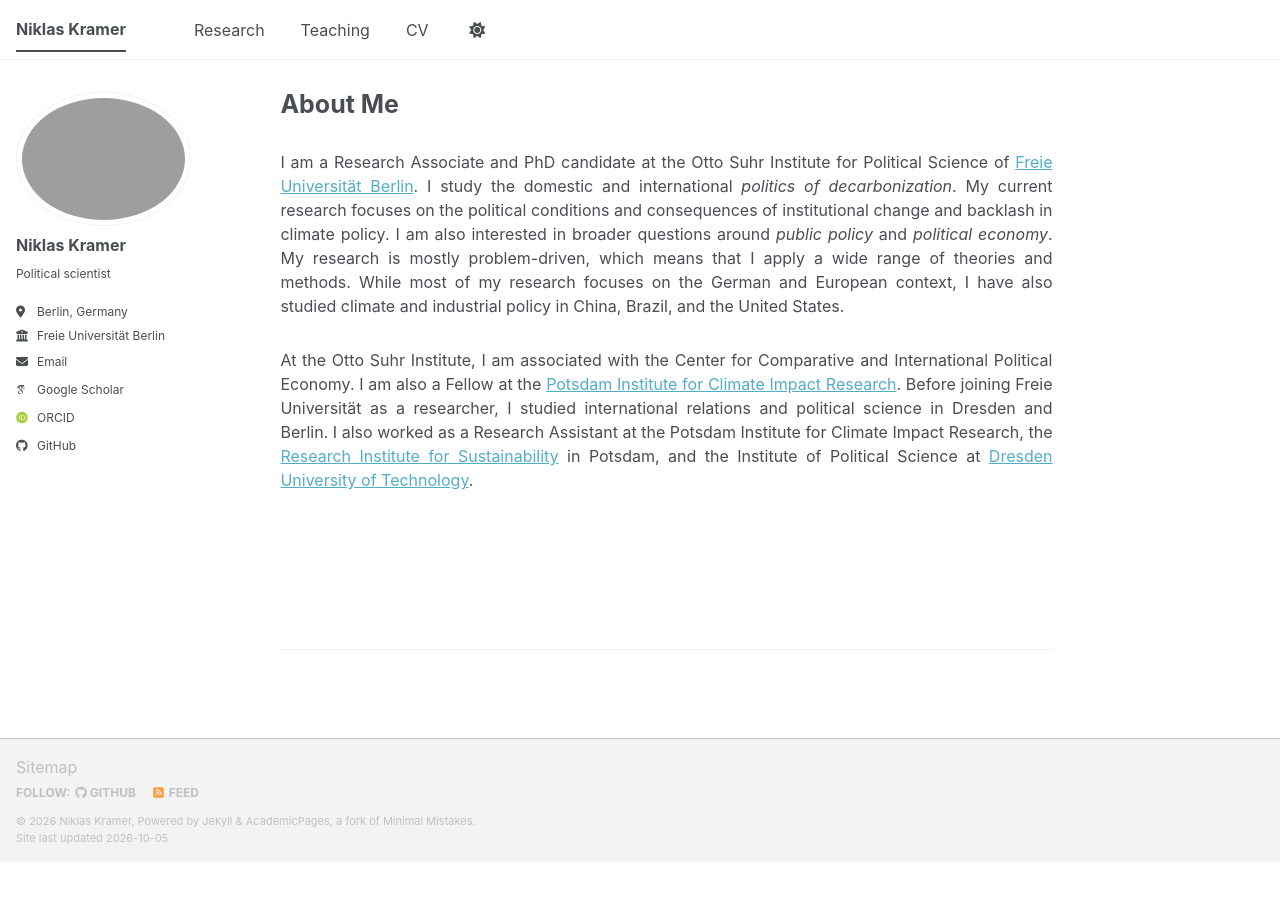
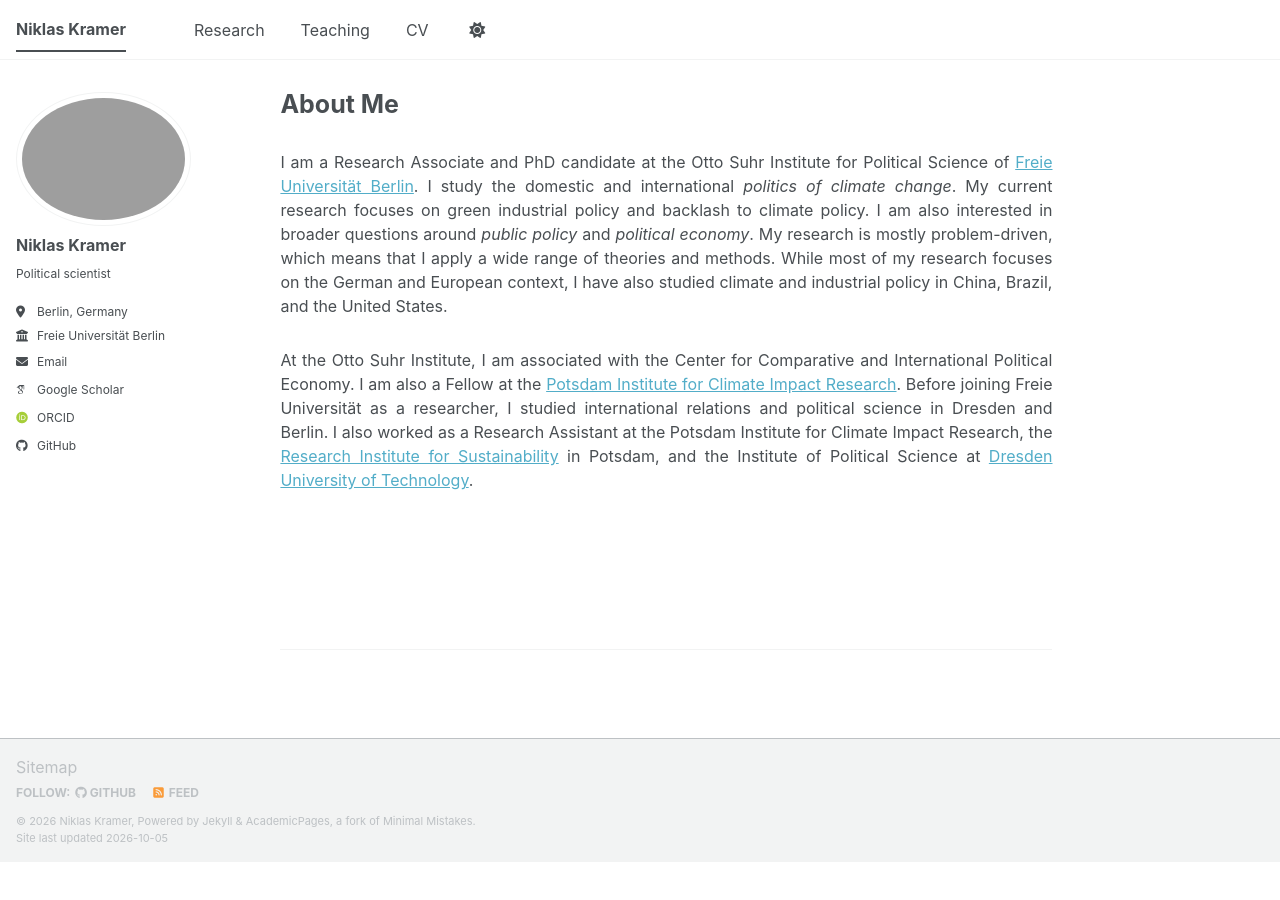
Before and after one commit to nik-kramer/nik-kramer.github.io, a Jekyll site: the page built from _pages/about.md, in a window 1280 px wide. Built offline with Jekyll 4.4.1, drawn with Linux system fonts in a browser that asks for light colours; some web fonts are replaced; a script bundle is joined from its source files by our own code; library files that are not in the unit come from our copies.

Commit message:
Update about.md

```diff
--- a/_pages/about.md
+++ b/_pages/about.md
@@ -9,7 +9,7 @@ redirect_from:
 
 <div style="height: 20px;"></div>
 
-<p style="text-align: justify">I am a Research Associate and PhD candidate at the Otto Suhr Institute for Political Science of <a href="https://www.polsoz.fu-berlin.de/en/polwiss/index.html"> Freie Universität Berlin</a>. I study the domestic and international <i>politics of decarbonization</i>. My current research focuses on the political conditions and consequences of institutional change and backlash in climate policy. I am also interested in broader questions around <i>public policy</i> and <i>political economy</i>. My research is mostly problem-driven, which means that I apply a wide range of theories and methods. While most of my research focuses on the German and European context, I have also studied climate and industrial policy in China, Brazil, and the United States. </p>
+<p style="text-align: justify">I am a Research Associate and PhD candidate at the Otto Suhr Institute for Political Science of <a href="https://www.polsoz.fu-berlin.de/en/polwiss/index.html"> Freie Universität Berlin</a>. I study the domestic and international <i>politics of climate change</i>. My current research focuses on green industrial policy and backlash to climate policy. I am also interested in broader questions around <i>public policy</i> and <i>political economy</i>. My research is mostly problem-driven, which means that I apply a wide range of theories and methods. While most of my research focuses on the German and European context, I have also studied climate and industrial policy in China, Brazil, and the United States. </p>
 
 
 <div style="height: 10px;"></div>
```
